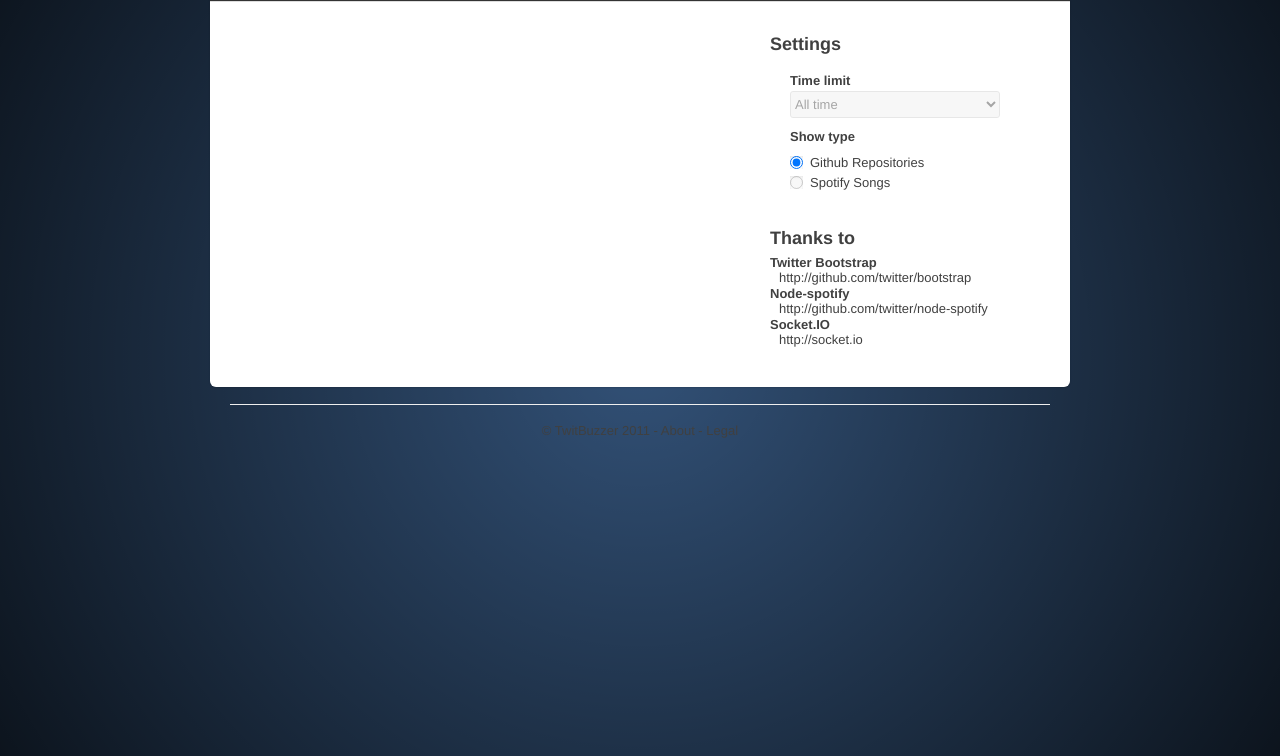
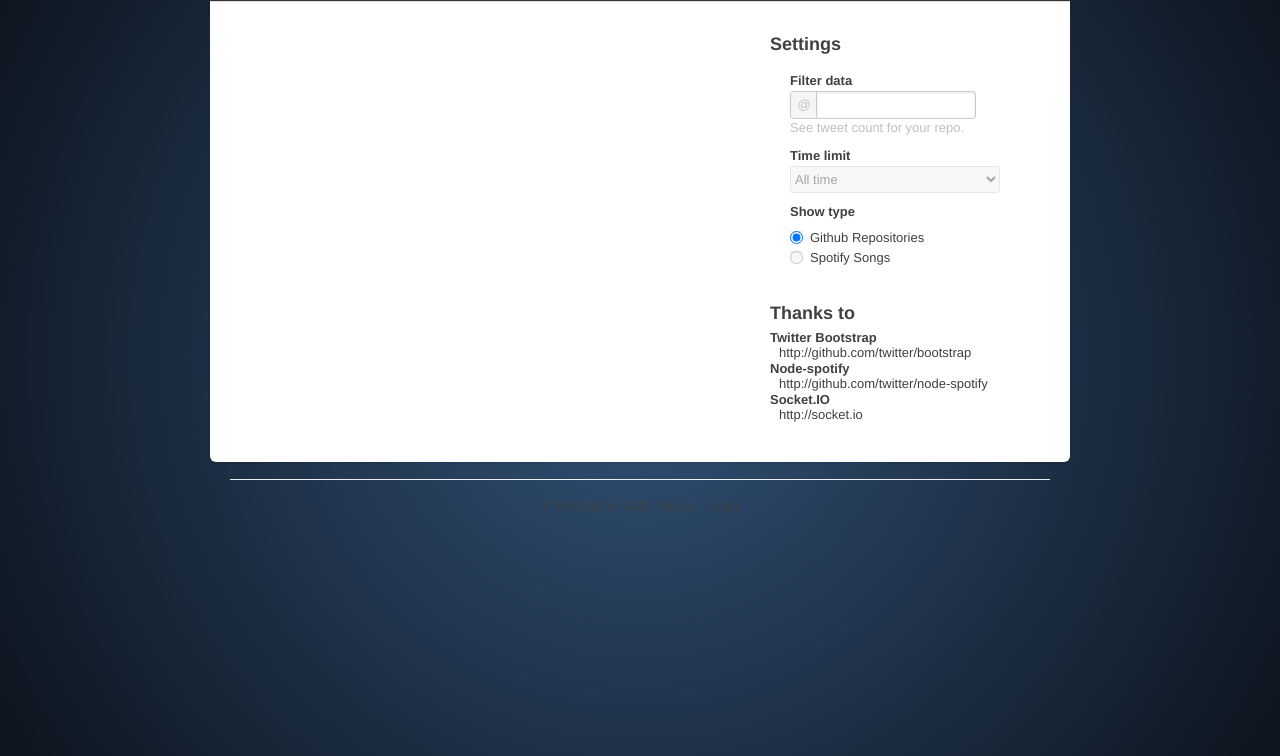
Before and after one commit to emilmork/twitbuzzer, a website: page web/index.html in a window 1280 px wide. Shown: the part 44-800 px from the top of the page. Drawn offline with nearby package versions, Linux system fonts and the light colour scheme; no server answers.

```diff
--- a/web/index.html
+++ b/web/index.html
@@ -248,6 +248,16 @@
               <form class="form-stacked">
                 <fieldset>
                   <div class="clearfix">
+                    <label for="prependedInput">Filter data</label>
+                    <div class="input">
+                      <div class="input-prepend">
+                        <span class="add-on">@</span>
+                        <input class="medium" id="prependedInput" name="prependedInput" size="16" type="text" />
+                      </div>
+                      <span class="help-block">See tweet count for your repo.</span>
+                    </div>
+                  </div><!-- /clearfix -->
+                  <div class="clearfix">
                     <label for="stackedSelect">Time limit</label>
                     <div class="input">
                       <select name="stackedSelect" disabled id="stackedSelect">
```
